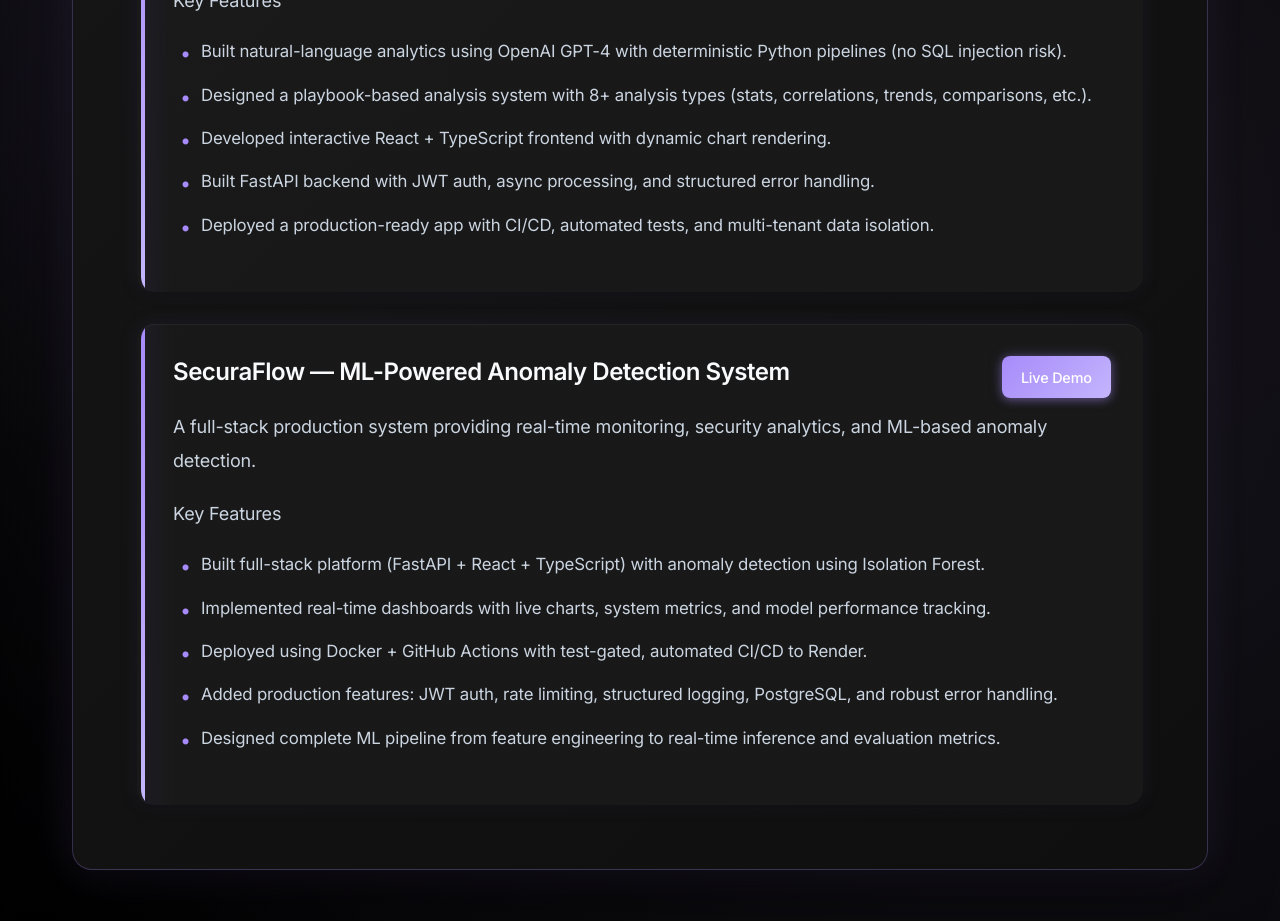
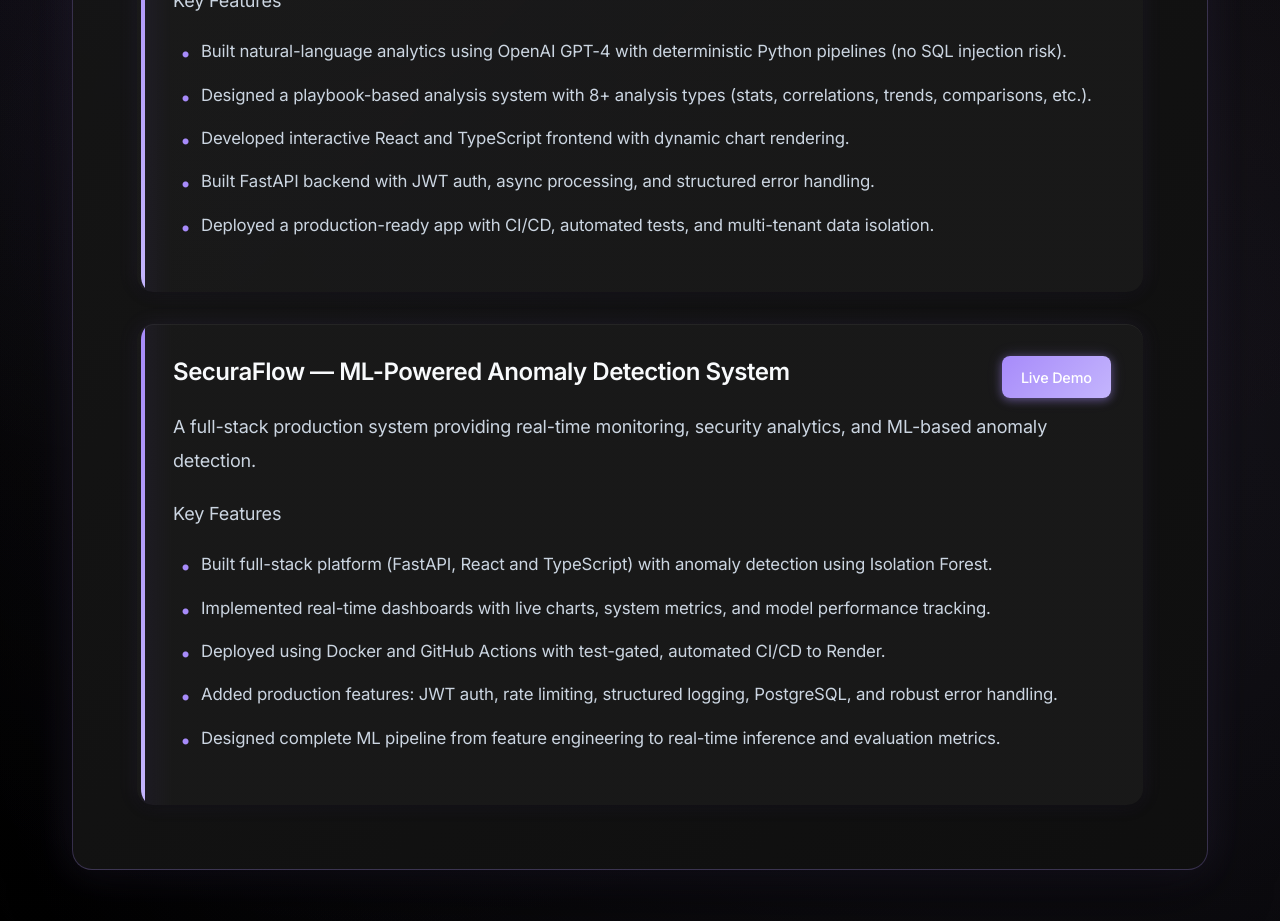
Before and after one commit to jmccormack1717/McCormack-Personal-Site, a React (Vite) app: page /experience in a window 1280 px wide. Shown: the part 1700-2621 px from the top of the page. Built offline with nearby package versions, Linux system fonts and the light colour scheme.

Commit message:
small fix

```diff
--- a/src/pages/Experience.jsx
+++ b/src/pages/Experience.jsx
@@ -75,7 +75,7 @@ function Experience() {
                 <ul className="project-bullets">
                   <li>Built natural-language analytics using OpenAI GPT-4 with deterministic Python pipelines (no SQL injection risk).</li>
                   <li>Designed a playbook-based analysis system with 8+ analysis types (stats, correlations, trends, comparisons, etc.).</li>
-                  <li>Developed interactive React + TypeScript frontend with dynamic chart rendering.</li>
+                  <li>Developed interactive React and TypeScript frontend with dynamic chart rendering.</li>
                   <li>Built FastAPI backend with JWT auth, async processing, and structured error handling.</li>
                   <li>Deployed a production-ready app with CI/CD, automated tests, and multi-tenant data isolation.</li>
                 </ul>
@@ -99,9 +99,9 @@ function Experience() {
                   Key Features
                 </p>
                 <ul className="project-bullets">
-                  <li>Built full-stack platform (FastAPI + React + TypeScript) with anomaly detection using Isolation Forest.</li>
+                  <li>Built full-stack platform (FastAPI, React and TypeScript) with anomaly detection using Isolation Forest.</li>
                   <li>Implemented real-time dashboards with live charts, system metrics, and model performance tracking.</li>
-                  <li>Deployed using Docker + GitHub Actions with test-gated, automated CI/CD to Render.</li>
+                  <li>Deployed using Docker and GitHub Actions with test-gated, automated CI/CD to Render.</li>
                   <li>Added production features: JWT auth, rate limiting, structured logging, PostgreSQL, and robust error handling.</li>
                   <li>Designed complete ML pipeline from feature engineering to real-time inference and evaluation metrics.</li>
                 </ul>
```
